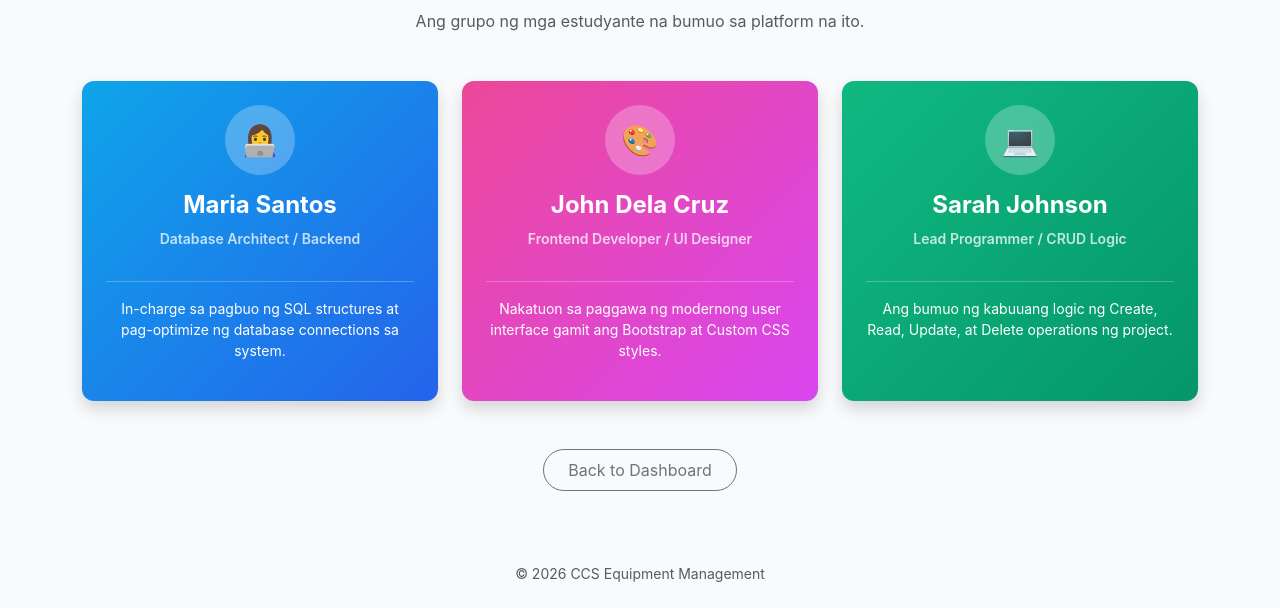
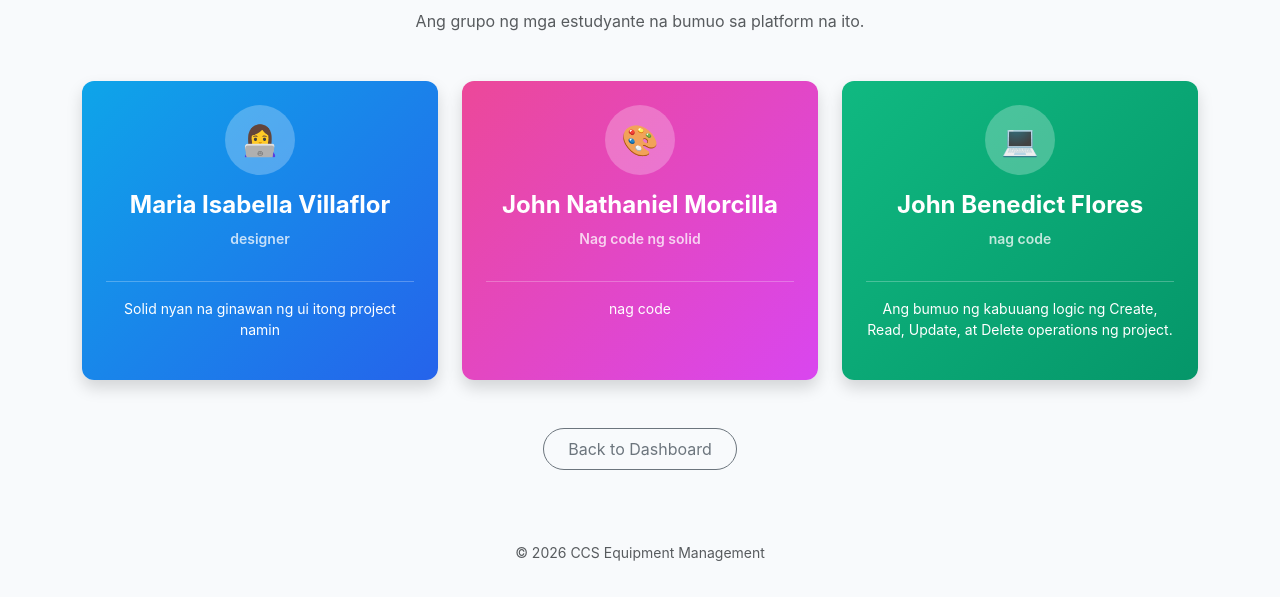
Before and after one commit to NathanielMorcilla/equipment-borrowing-system, a PHP site: page /developers.php in a window 1280 px wide. Shown: the part 203-811 px from the top of the page. After the commit the page ends 764 px from the top, so only its background shows below. Run offline with PHP 8.4, Linux system fonts and the light colour scheme; the visitor is signed in with stand-in values (Sample User, id 1).

Commit message:
developers name

```diff
--- a/developers.php
+++ b/developers.php
@@ -17,10 +17,10 @@ include 'includes/header.php';
                 <div class="mb-3">
                     <div class="bg-white bg-opacity-25 rounded-circle d-inline-flex align-items-center justify-content-center" style="width: 70px; height: 70px; font-size: 30px;">👩‍💻</div>
                 </div>
-                <h4 class="fw-bold">Maria Santos</h4>
-                <p class="small opacity-75 fw-semibold">Database Architect / Backend</p>
+                <h4 class="fw-bold">Maria Isabella Villaflor</h4>
+                <p class="small opacity-75 fw-semibold">designer</p>
                 <hr class="bg-white">
-                <p class="small">In-charge sa pagbuo ng SQL structures at pag-optimize ng database connections sa system.</p>
+                <p class="small">Solid nyan na ginawan ng ui itong project namin</p>
             </div>
         </div>
 
@@ -29,10 +29,10 @@ include 'includes/header.php';
                 <div class="mb-3">
                     <div class="bg-white bg-opacity-25 rounded-circle d-inline-flex align-items-center justify-content-center" style="width: 70px; height: 70px; font-size: 30px;">🎨</div>
                 </div>
-                <h4 class="fw-bold">John Dela Cruz</h4>
-                <p class="small opacity-75 fw-semibold">Frontend Developer / UI Designer</p>
+                <h4 class="fw-bold">John Nathaniel Morcilla</h4>
+                <p class="small opacity-75 fw-semibold">Nag code ng solid</p>
                 <hr class="bg-white">
-                <p class="small">Nakatuon sa paggawa ng modernong user interface gamit ang Bootstrap at Custom CSS styles.</p>
+                <p class="small">nag code</p>
             </div>
         </div>
 
@@ -41,8 +41,8 @@ include 'includes/header.php';
                 <div class="mb-3">
                     <div class="bg-white bg-opacity-25 rounded-circle d-inline-flex align-items-center justify-content-center" style="width: 70px; height: 70px; font-size: 30px;">💻</div>
                 </div>
-                <h4 class="fw-bold">Sarah Johnson</h4>
-                <p class="small opacity-75 fw-semibold">Lead Programmer / CRUD Logic</p>
+                <h4 class="fw-bold">John Benedict Flores</h4>
+                <p class="small opacity-75 fw-semibold">nag code</p>
                 <hr class="bg-white">
                 <p class="small">Ang bumuo ng kabuuang logic ng Create, Read, Update, at Delete operations ng project.</p>
             </div>
```
